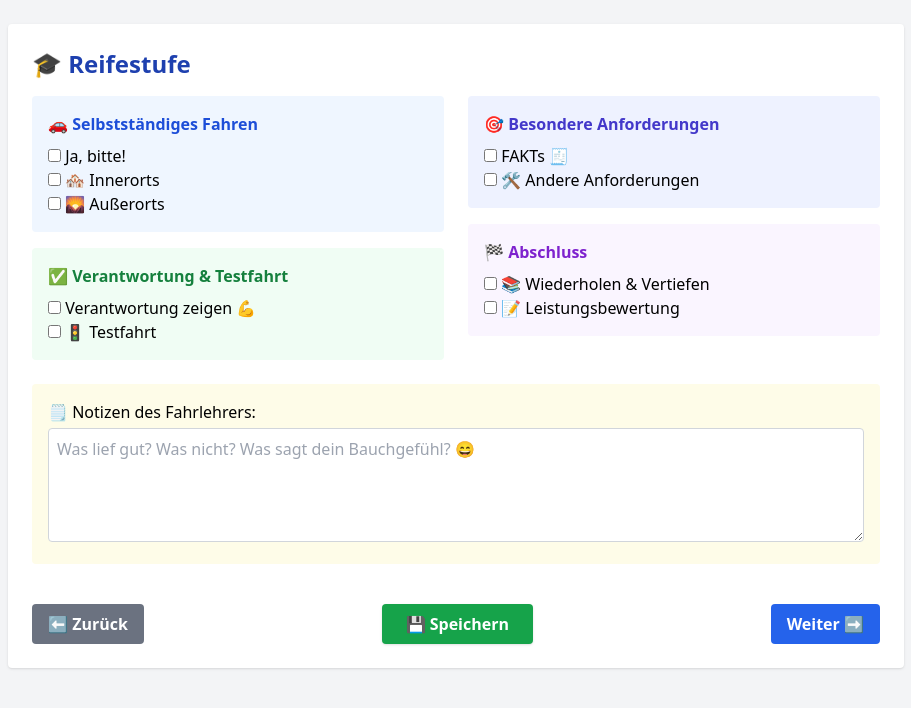
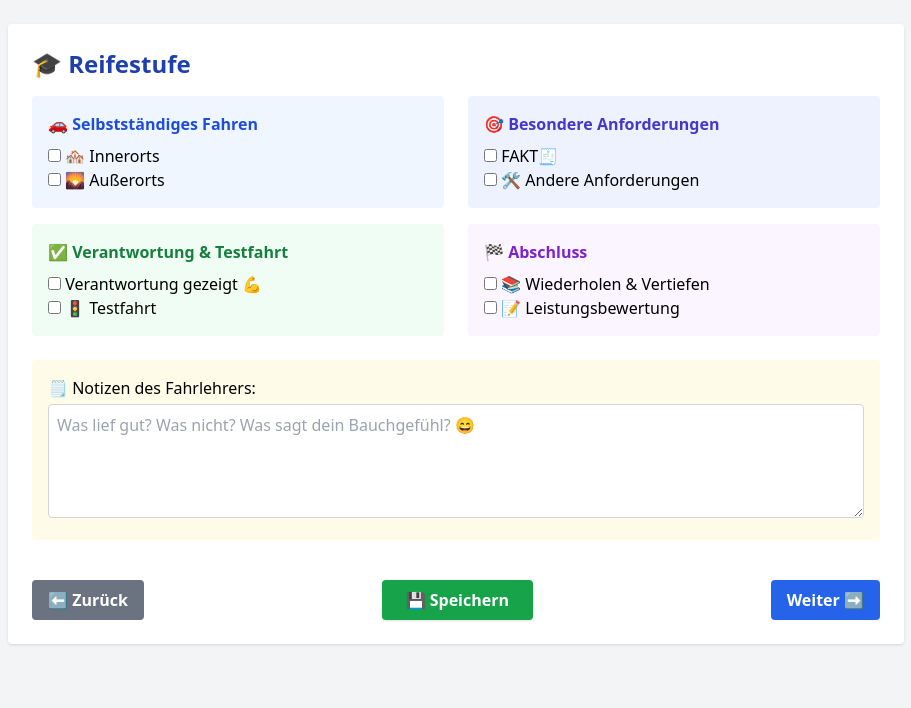
Before and after one commit to eyfahrlehrer/schuelerakte, a Flask app: template templates/reifestufe.html in a window 1280 px wide. Shown: the top 708 px of the page, without its empty margins (184-1095 px from the left). Run offline with Flask 3, Linux system fonts and the light colour scheme; the template is opened without the code that fills it, so the values that code supplies are empty; some libraries are stand-ins or nearby versions.

Commit message:
Update reifestufe.html

```diff
--- a/templates/reifestufe.html
+++ b/templates/reifestufe.html
@@ -21,14 +21,13 @@
       <div class="space-y-4">
         <div class="bg-blue-50 p-4 rounded">
           <h2 class="font-semibold text-blue-700 mb-2">🚗 Selbstständiges Fahren</h2>
-          <label class="block"><input type="checkbox" name="selbststaendiges_fahren"> Ja, bitte!</label>
           <label class="block"><input type="checkbox" name="innerorts"> 🏘️ Innerorts</label>
           <label class="block"><input type="checkbox" name="ausserorts"> 🌄 Außerorts</label>
         </div>
 
         <div class="bg-green-50 p-4 rounded">
           <h2 class="font-semibold text-green-700 mb-2">✅ Verantwortung & Testfahrt</h2>
-          <label class="block"><input type="checkbox" name="verantwortungsbewusstes_fahren"> Verantwortung zeigen 💪</label>
+          <label class="block"><input type="checkbox" name="verantwortungsbewusstes_fahren"> Verantwortung gezeigt 💪</label>
           <label class="block"><input type="checkbox" name="testfahrt"> 🚦 Testfahrt</label>
         </div>
       </div>
@@ -37,7 +36,7 @@
       <div class="space-y-4">
         <div class="bg-indigo-50 p-4 rounded">
           <h2 class="font-semibold text-indigo-700 mb-2">🎯 Besondere Anforderungen</h2>
-          <label class="block"><input type="checkbox" name="fakts"> FAKTs 🧾</label>
+          <label class="block"><input type="checkbox" name="fakts"> FAKT🧾</label>
           <label class="block"><input type="checkbox" name="andere"> 🛠️ Andere Anforderungen</label>
         </div>
 
```
